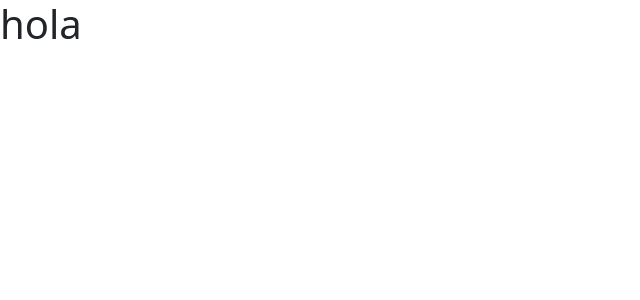
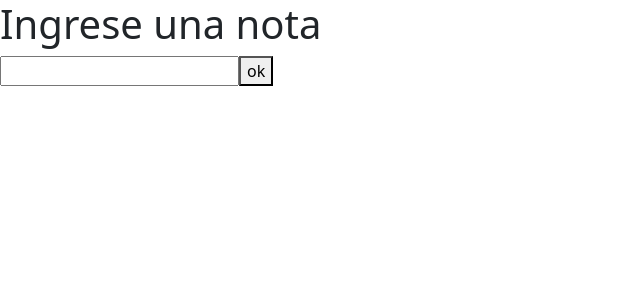
Before and after one commit to carvlc/proyecto-notas-grupo12, a React (Create React App) app: page / in a window 1280 px wide. Shown: the top 300 px of the page, without its empty margins (0-640 px from the left). Built offline with nearby package versions, Linux system fonts and the light colour scheme.

Commit message:
se agrega el componente Notas

```diff
--- a/src/components/Notas.js
+++ b/src/components/Notas.js
@@ -1,6 +1,51 @@
-function Notas(){
-    return(
-        <h1>hola</h1>
+import React, { useEffect, useState } from "react";
+
+function Notas() {
+    const [notas, setNotas] = useState([]);
+    const [texto, setTexto] = useState('');
+    const [estado, setEstado] = useState(false);
+
+    useEffect(()=>{
+        console.log(estado);
+    },[estado])
+
+    const agregarNota = () => {
+        const objetoNota = {
+            texto: texto,
+            estado: false
+        }
+        setNotas([...notas, objetoNota]);
+        textoNota.value = '';
+    }
+
+    const borrarNota = (indice) => {
+        const nuevasNotas = [...notas];
+        nuevasNotas.splice(indice, 1);
+        setNotas(nuevasNotas);
+    };
+
+    const cambiarEstado = (indice) => {
+        notas.forEach((e, index)=>{
+            if(indice === index){
+                e.estado = !e.estado;
+            }
+        })
+        setEstado(!estado);
+    }
+    return (
+        <>
+            <h1>Ingrese una nota</h1>
+            <input type="text" id="textoNota" onChange={(e) => setTexto(e.target.value)}></input>
+            <button onClick={() => agregarNota()}>ok</button>
+            {notas.map((item, indice) => (
+                <div key={indice} >
+                    <p className="detalleNota">{item.texto}</p>
+                    <input type="checkbox" id="estadoNota" onChange={()=>(cambiarEstado(indice))}></input>
+                    <p>Estado: {item.estado ? "completo": "incompleto"}</p>
+                    <button className="btn-borrar" onClick={() => borrarNota(indice)}>borrar</button>
+                </div>
+            ))}
+        </>
     )
 }
 
```
